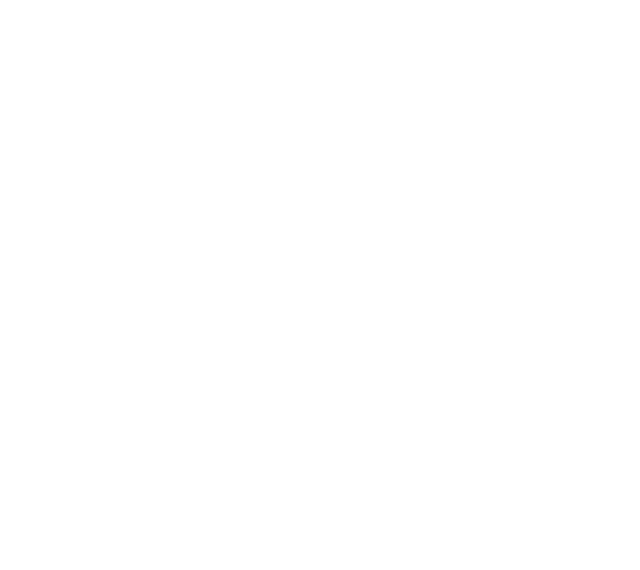
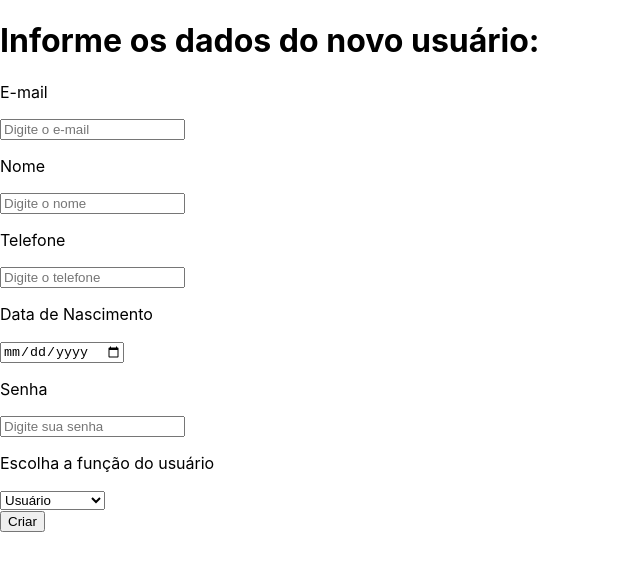
Before and after one commit to indigotech/onboard-julia-carvalho, a React (Create React App) app: page /create-user in a window 1280 px wide. Before the commit this address had no page. Shown: the top 570 px of the page, without its empty margins (0-640 px from the left). Built offline with nearby package versions, Linux system fonts and the light colour scheme.

Commit message:
Adds create-user screen and a create button on user-list

```diff
--- /dev/null
+++ b/src/pages/create-user.tsx
@@ -0,0 +1,155 @@
+import React, { useState } from "react";
+import {
+  isValidEmail,
+  isValidPassword,
+  isValidName,
+  isValidPhone,
+  isValidBirthDate,
+} from "../utils/validation";
+import { useNavigate } from "react-router";
+
+export const CreateUser = () => {
+  const [email, setEmail] = useState("");
+  const [password, setPassword] = useState("");
+  const [name, setName] = useState("");
+  const [phone, setPhone] = useState("");
+  const [birthDate, setBirthDate] = useState<Date | null>(null);
+  const [emailError, setEmailError] = useState("");
+  const [passwordError, setPasswordError] = useState("");
+  const [nameError, setNameError] = useState("");
+  const [phoneError, setPhoneError] = useState("");
+  const [birthDateError, setBirthDateError] = useState("");
+  const navigate = useNavigate();
+
+  const handleCreateUser = () => {
+    let valid = true;
+
+    if (!isValidEmail(email)) {
+      setEmailError(
+        "Seu e-mail deve ter o formato usuario@dominio.com ou usuario@dominio.com.br. Tente novamente.",
+      );
+      valid = false;
+    } else {
+      setEmailError("");
+    }
+
+    if (!isValidPassword(password)) {
+      setPasswordError(
+        "Sua senha deve conter pelo menos 7 caracteres, com letras e números. Tente novamente.",
+      );
+      valid = false;
+    } else {
+      setPasswordError("");
+    }
+
+    if (!isValidName(name)) {
+      setNameError(
+        "Seu nome deve conter pelo menos 2 palavras e apenas letras. Tente novamente.",
+      );
+      valid = false;
+    } else {
+      setNameError("");
+    }
+
+    if (!isValidPhone(phone)) {
+      setPhoneError(
+        "Seu telefone deve conter apenas números e ter entre 10 e 11 dígitos. Tente novamente.",
+      );
+      valid = false;
+    } else {
+      setPhoneError("");
+    }
+
+    if (!birthDate || !isValidBirthDate(birthDate)) {
+      setBirthDateError(
+        "Sua data de nascimento deve ser uma data válida e não pode ser maior que a data atual. Tente novamente.",
+      );
+      valid = false;
+    } else {
+      setBirthDateError("");
+    }
+
+    if (valid) {
+      navigate("/user-list");
+    }
+  };
+
+  return (
+    <>
+      <div className="Heading">
+        <h1>Informe os dados do novo usuário:</h1>
+      </div>
+      <div className="EmailInput">
+        <p>E-mail</p>
+        <input
+          type="email"
+          value={email}
+          placeholder="Digite o e-mail"
+          onChange={(e) => setEmail(e.target.value)}
+        />
+        {emailError && <p>{emailError}</p>}
+      </div>
+
+      <div className="NameInput">
+        <p>Nome</p>
+        <input
+          type="name"
+          value={name}
+          placeholder="Digite o nome"
+          minLength={6}
+          onChange={(e) => setName(e.target.value)}
+        />
+        {nameError && <p>{nameError}</p>}
+      </div>
+
+      <div className="PhoneInput">
+        <p>Telefone</p>
+        <input
+          type="phone"
+          value={phone}
+          placeholder="Digite o telefone"
+          minLength={10}
+          onChange={(e) => setPhone(e.target.value)}
+        />
+        {phoneError && <p>{phoneError}</p>}
+      </div>
+
+      <div className="BirthDateInput">
+        <p>Data de Nascimento</p>
+        <input
+          type="date"
+          value={birthDate ? birthDate.toISOString().split("T")[0] : ""}
+          onChange={(e) => {
+            const date = new Date(e.target.value);
+            setBirthDate(date);
+          }}
+        />
+        {birthDateError && <p>{birthDateError}</p>}
+      </div>
+
+      <div className="PasswordInput">
+        <p>Senha</p>
+        <input
+          type="password"
+          value={password}
+          placeholder="Digite sua senha"
+          minLength={6}
+          onChange={(e) => setPassword(e.target.value)}
+        />
+        {passwordError && <p>{passwordError}</p>}
+      </div>
+
+      <div className="RoleInput">
+        <p>Escolha a função do usuário</p>
+        <select>
+          <option value="user">Usuário</option>
+          <option value="admin">Administrador</option>
+        </select>
+      </div>
+      <div>
+        {" "}
+        <button onClick={handleCreateUser}>Criar</button>
+      </div>
+    </>
+  );
+};
--- a/src/pages/user-list.tsx
+++ b/src/pages/user-list.tsx
@@ -2,12 +2,30 @@
 import { UserCard } from "../components/users/user-card";
 import { apiClient } from "../services/api";
 import { InfiniteScroll } from "../components/infinite-scroll";
+import { CustomButton } from "../components/custom-button";
+import { useNavigate } from "react-router";
 
 interface User {
   id: string;
   name: string;
   email: string;
 }
+
+const HeaderStyle: React.CSSProperties = {
+  display: "flex",
+  alignContent: "center",
+  alignItems: "center",
+  justifyContent: "left",
+  position: "sticky",
+  top: 0,
+  backgroundColor: "white",
+};
+
+const HeaderTitleStyle: React.CSSProperties = {
+  marginRight: "10px",
+  fontSize: "24px",
+  fontWeight: "bold",
+};
 
 export const UserList = () => {
   const [users, setUsers] = useState<User[]>([]);
@@ -17,6 +35,7 @@
   const [loading, setLoading] = useState<boolean>(false);
 
   const token = localStorage.getItem("token");
+  const navigate = useNavigate();
 
   const fetchUsers = useCallback(async () => {
     if (!token || loading || !hasMore) return;
@@ -57,11 +76,19 @@
 
   return (
     <div>
+      <div style={HeaderStyle}>
+        <div style={HeaderTitleStyle}> Lista de Usuários </div>
+        <CustomButton title="Criar um novo usuário" onClick={() => navigate("/create-user")} />
+      </div>
+      <div>
         {error && <p>{error}</p>}
-
         {!error &&
           users.map((user) => (
-          <UserCard key={user.id} userEmail={user.email} userName={user.name} />
+            <UserCard
+              key={user.id}
+              userEmail={user.email}
+              userName={user.name}
+            />
           ))}
 
         {!error && (
@@ -75,5 +102,6 @@
           </>
         )}
       </div>
+    </div>
   );
 };
--- a/src/routes/routes.tsx
+++ b/src/routes/routes.tsx
@@ -2,12 +2,14 @@
 import { Routes, Route } from "react-router-dom";
 import { Login } from "../pages/login";
 import { UserList } from "../pages/user-list";
+import { CreateUser } from "../pages/create-user";
 
 export const AppRoutes = () => {
   return (
     <Routes>
       <Route path="/" element={<Login />} />
       <Route path="/user-list" element={<UserList />} />
+      <Route path="/create-user" element={<CreateUser />} />
     </Routes>
   );
 };
--- a/src/utils/validation.tsx
+++ b/src/utils/validation.tsx
@@ -1,5 +1,8 @@
 const EMAIL_REGEX = /^\w+([.-]?\w+)*@\w+([.-]?\w+)*\.com(\.br)?$/;
 const PASSWORD_REGEX = /^(?=.*[A-Za-z])(?=.*\d).{7,}$/;
+const NAME_REGEX = /^[A-Za-zÀ-ÿ]+(?:\s+[A-Za-zÀ-ÿ]+)+$/;
+const PHONE_REGEX = /^\d{10,11}$/;
+const ROLE_REGEX = /^(user|admin)$/;
 
 export const isValidEmail = (email: string): boolean => {
   return EMAIL_REGEX.test(email);
@@ -8,3 +11,23 @@
 export const isValidPassword = (password: string): boolean => {
   return PASSWORD_REGEX.test(password);
 };
+
+export const isValidName = (name: string): boolean => {
+  return NAME_REGEX.test(name);
+};
+
+export const isValidPhone = (phone: string): boolean => {
+  return PHONE_REGEX.test(phone);
+};
+
+export const isValidRole = (role: string): boolean => {
+  return ROLE_REGEX.test(role);
+};
+
+export const isValidBirthDate = (dateStr: Date) => {
+  const date = new Date(dateStr);
+  const today = new Date();
+  const minDate = new Date("1900-01-01");
+
+  return !isNaN(date.getTime()) && date <= today && date >= minDate;
+};
```
Also changed, not shown: src/pages/login.tsx (line endings or trailing spaces). Lines whose indentation alone changed are shown as unchanged.
